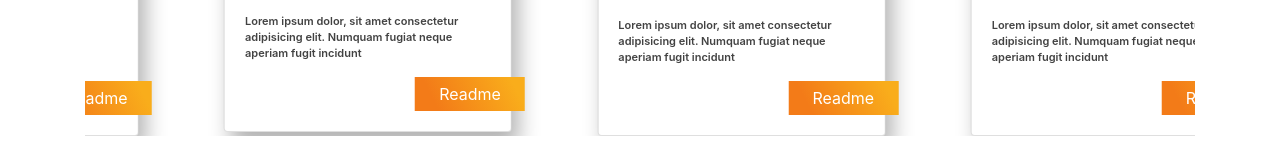
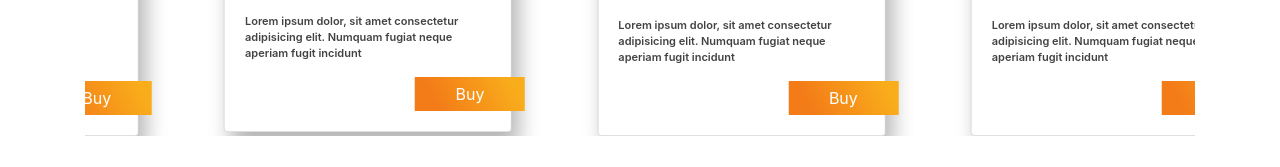
Before and after one commit to Septiodwi/sushi-resto, a plain HTML site: page index.html in a window 1280 px wide. Shown: the part 1656-1823 px from the top of the page. Drawn offline with nearby package versions, Linux system fonts and the light colour scheme; a script that the page names is missing.

Commit message:
in to buy

```diff
--- a/index.html
+++ b/index.html
@@ -134,7 +134,7 @@
 
                                 <p class="card-text">Lorem ipsum dolor, sit amet consectetur adipisicing elit. Numquam
                                     fugiat neque aperiam fugit incidunt </p>
-                                <a href="detail.html"><button class="btn-card">Readme</button></a>
+                                <a href="detail.html"><button class="btn-card">Buy</button></a>
                             </div>
                         </div>
                     </div>
@@ -146,7 +146,7 @@
 
                                 <p class="card-text">Lorem ipsum dolor, sit amet consectetur adipisicing elit. Numquam
                                     fugiat neque aperiam fugit incidunt </p>
-                                <a href="detail.html"><button class="btn-card">Readme</button></a>
+                                <a href="detail.html"><button class="btn-card">Buy</button></a>
                             </div>
                         </div>
                     </div>
@@ -158,7 +158,7 @@
 
                                 <p class="card-text">Lorem ipsum dolor, sit amet consectetur adipisicing elit. Numquam
                                     fugiat neque aperiam fugit incidunt </p>
-                                <a href="detail.html"><button class="btn-card">Readme</button></a>
+                                <a href="detail.html"><button class="btn-card">Buy</button></a>
                             </div>
                         </div>
                     </div>
```
